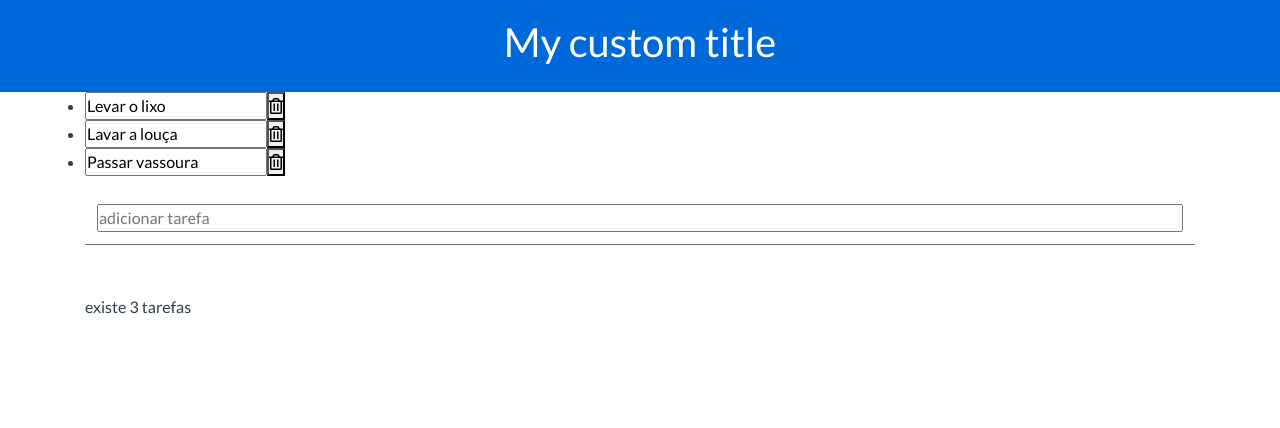
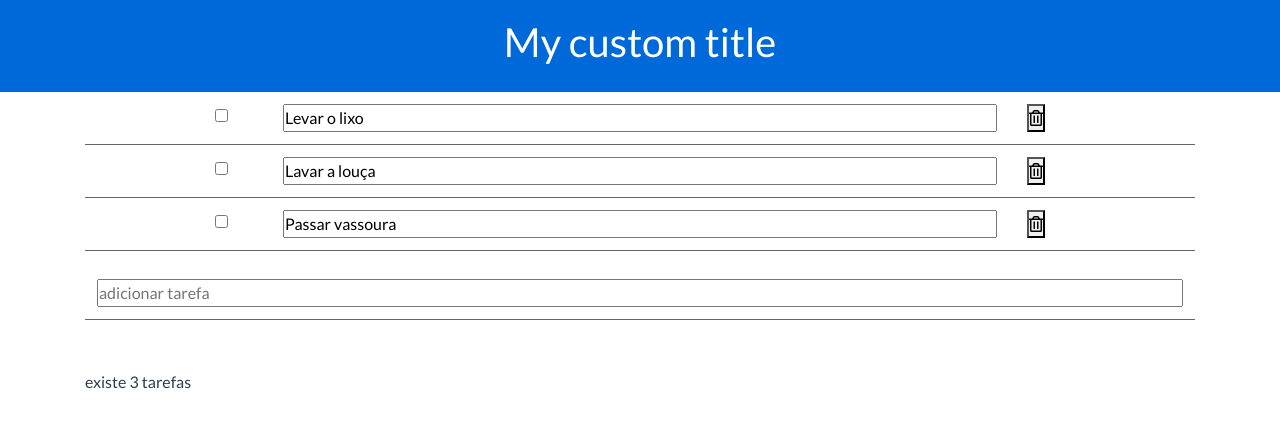
Before and after one commit to thiagoBHS/pwa-test, a Vue app: page / in a window 1280 px wide. Shown: the top 428 px of the page. Built offline with nearby package versions, Linux system fonts and the light colour scheme.

Commit message:
add remove to component list

```diff
--- a/src/components/listItem.vue
+++ b/src/components/listItem.vue
@@ -1,5 +1,5 @@
 <template>
-     <!--<div class="list__item- -wrapper">
+	<div class="list__item--wrapper">
 		<div class="row justify-content-center">
 			<div class="col-1">
 				<input type="checkbox" name="isDone" :v-model="modelo">
@@ -7,15 +7,26 @@
 			<div class="col-8">
 				<input type="text" :value="taskText">
 			</div>
+			<div class="col-1">
+				<button @click="removeTasks(taskIndex)">
+					<i class="far fa-trash-alt"></i>
+				</button>
 			</div>
-     </div>-->
-            <input type="text" :value="taskText">
+		</div>
+	</div>
 </template>
 
 <script>
+	import { mapActions } from "vuex";
 	export default {
 		name: 'listItem',
-          props: ['taskText','modelo'],
+		props: ['taskText','modelo', 'taskIndex'],
+		methods: {
+			...mapActions([ 'removeTask' ]),
+			removeTasks (index) {
+				this.removeTask(index)
+			}
+		}
 	}
 </script>
 
--- a/src/views/List__view.vue
+++ b/src/views/List__view.vue
@@ -2,12 +2,12 @@
      <div>
           <list-header/>
           <div class="container">
-                <ul>
+                <ul class="list--wrapper">
 				<li v-for="(task, index) in tasks" :key="task.index">
-                        <list-item :taskText="task.taskText" :modelo="task.index"/>
-                        <button @click="removeTasks(index)">
+					<list-item :taskText="task.taskText" :modelo="task.index" :taskIndex="index"/>
+				<!-- <button @click="removeTasks(index)">
 					<i class="far fa-trash-alt"></i>
-                        </button>
+				</button> -->
 				</li>
                 </ul>
                <form @submit.prevent="addTask" class="list__item--wrapper">
@@ -36,20 +36,12 @@
 			}
 		},
           computed: {
-                  ...mapState({
-                        tasks: 'tasks'
-                  }),
-                  ...mapGetters([
-                        'countTasks'
-                  ])
+			...mapState({tasks: 'tasks'}),
+			...mapGetters(['countTasks'])
 		},
 		methods: {
-                  ...mapMutations([
-                        'ADD_TASK'
-                  ]),
-                  ...mapActions([
-                        'removeTask'
-                  ]),
+			...mapMutations([ 'ADD_TASK' ]),
+			...mapActions([ 'removeTask' ]),
 			addTask () {
 				this.ADD_TASK({ taskText: this.newTask, isDone: false})
 				this.newTask = ''
@@ -62,6 +54,9 @@
 </script>
 
 <style scoped>
+	.list--wrapper {
+		list-style: none;
+	}
      .add__task {
           background: none;
           border: none;
```
Also changed, not shown: 1 other file (tests, documents, lock files or other folders). Lines whose indentation alone changed are shown as unchanged.
